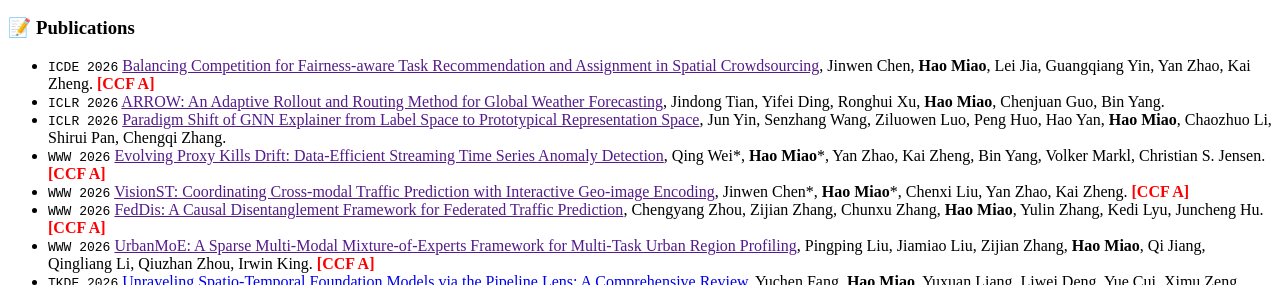
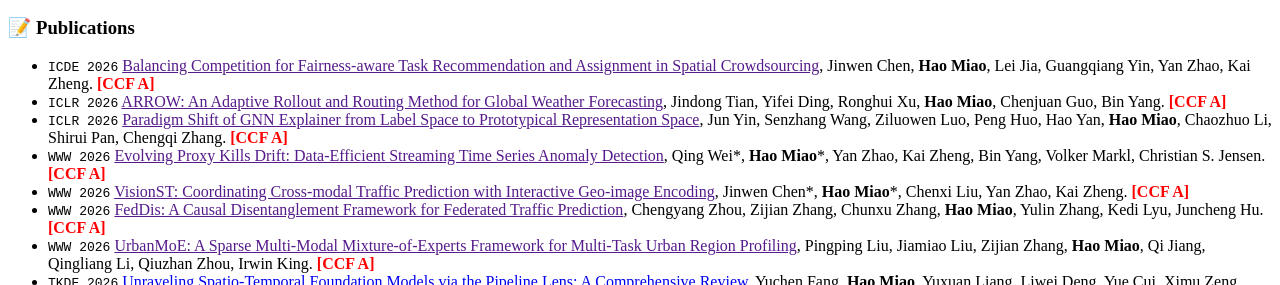
Before and after one commit to MiaoHaoSunny/MiaoHaoSunny.github.io, a Jekyll site: the page built from _pages/includes/pub.md, in a window 1280 px wide. Shown: the part 571-856 px from the top of the page. Built offline with Jekyll 4.4.1, drawn with Linux system fonts in a browser that asks for light colours; our own code applies the rules of GitHub Pages for plain Markdown files.

Commit message:
Update pub.md

```diff
--- a/_pages/includes/pub.md
+++ b/_pages/includes/pub.md
@@ -6,8 +6,8 @@
 
 # 📝 Publications
 - ``ICDE 2026`` [Balancing Competition for Fairness-aware Task Recommendation and Assignment in Spatial Crowdsourcing](), Jinwen Chen, **Hao Miao**, Lei Jia, Guangqiang Yin, Yan Zhao, Kai Zheng. <b><font color="red">[CCF A]</font></b>
-- ``ICLR 2026`` [ARROW: An Adaptive Rollout and Routing Method for Global Weather Forecasting](), Jindong Tian, Yifei Ding, Ronghui Xu, **Hao Miao**, Chenjuan Guo, Bin Yang.
-- ``ICLR 2026`` [Paradigm Shift of GNN Explainer from Label Space to Prototypical Representation Space](), Jun Yin, Senzhang Wang, Ziluowen Luo, Peng Huo, Hao Yan, **Hao Miao**, Chaozhuo Li, Shirui Pan, Chengqi Zhang.
+- ``ICLR 2026`` [ARROW: An Adaptive Rollout and Routing Method for Global Weather Forecasting](), Jindong Tian, Yifei Ding, Ronghui Xu, **Hao Miao**, Chenjuan Guo, Bin Yang. <b><font color="red">[CCF A]</font></b>
+- ``ICLR 2026`` [Paradigm Shift of GNN Explainer from Label Space to Prototypical Representation Space](), Jun Yin, Senzhang Wang, Ziluowen Luo, Peng Huo, Hao Yan, **Hao Miao**, Chaozhuo Li, Shirui Pan, Chengqi Zhang. <b><font color="red">[CCF A]</font></b>
 - ``WWW 2026`` [Evolving Proxy Kills Drift: Data-Efficient Streaming Time Series Anomaly Detection](), Qing Wei\*, **Hao Miao**\*, Yan Zhao, Kai Zheng, Bin Yang, Volker Markl, Christian S. Jensen. <b><font color="red">[CCF A]</font></b>
 - ``WWW 2026`` [VisionST: Coordinating Cross-modal Traffic Prediction with Interactive Geo-image Encoding](), Jinwen Chen\*, **Hao Miao**\*, Chenxi Liu, Yan Zhao, Kai Zheng. <b><font color="red">[CCF A]</font></b>
 - ``WWW 2026`` [FedDis: A Causal Disentanglement Framework for Federated Traffic Prediction](), Chengyang Zhou, Zijian Zhang, Chunxu Zhang, **Hao Miao**, Yulin Zhang, Kedi Lyu, Juncheng Hu. <b><font color="red">[CCF A]</font></b>
```
